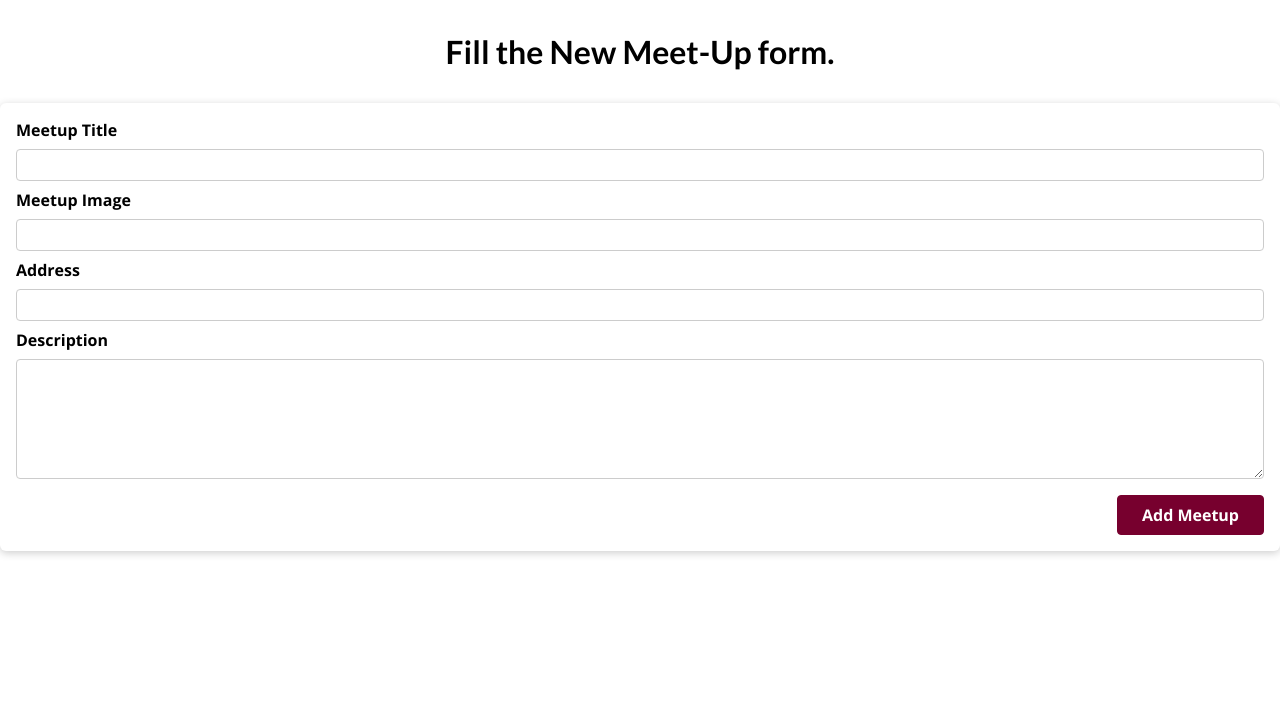
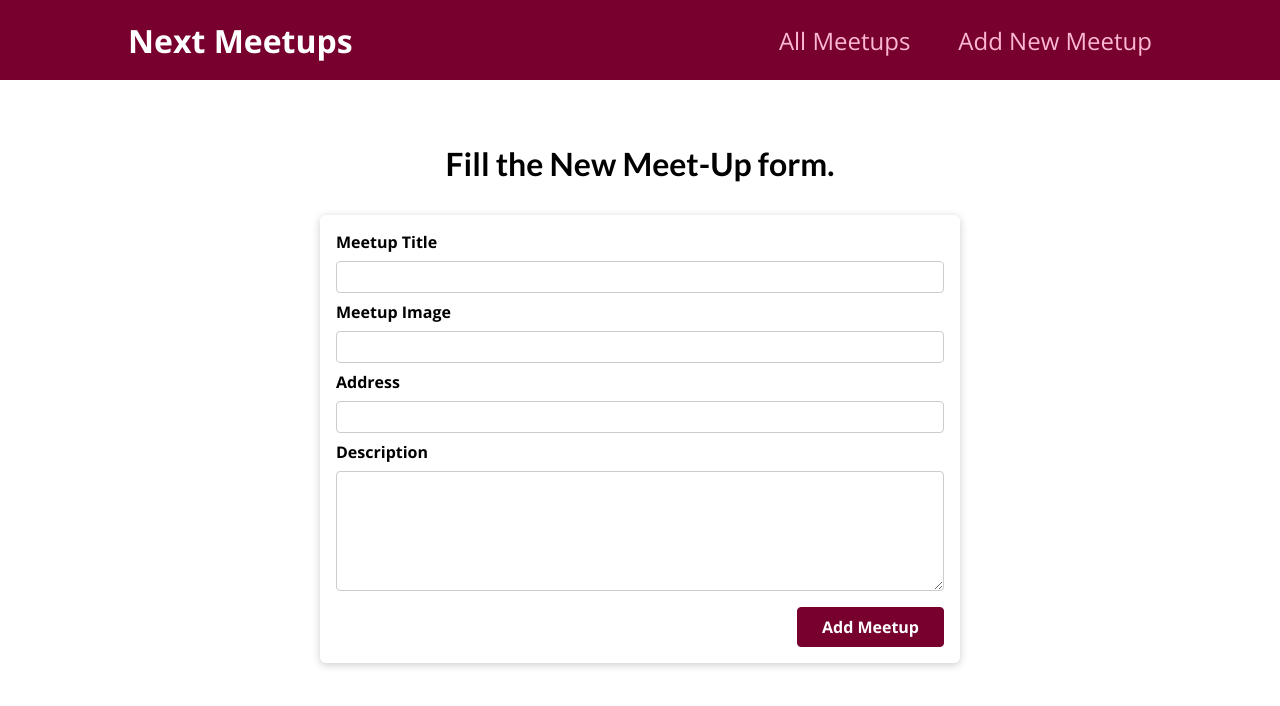
Before and after one commit to CoolShivas/002--Next_MeetUps_Project-, a Next.js app in the folder meetups_project/: page /newmeetups in a window 1280 px wide. Shown: the top 706 px of the page. Built offline with nearby package versions, Linux system fonts and the light colour scheme.

Commit message:
Wrapping the NewMeetUpForm with LayOut for styling purpose.

```diff
--- a/meetups_project/pages/newmeetups/index.js
+++ b/meetups_project/pages/newmeetups/index.js
@@ -1,3 +1,4 @@
+import LayOut from "../../components/layout/LayOut";
 import NewMeetUpForm from "../../components/meetups/NewMeetUpForm";
 import classes from "./NewMeetUps.module.css";
 
@@ -7,12 +8,12 @@ const NewMeetUps = () => {
   };
 
   return (
-    <>
+    <LayOut>
       <h1 className={classes.newmeetups_heading}>Fill the New Meet-Up form.</h1>
       <NewMeetUpForm
         handlerOnAddNewMeetUps={handlerOnAddNewMeetUps}
       ></NewMeetUpForm>
-    </>
+    </LayOut>
   );
 };
 
```
